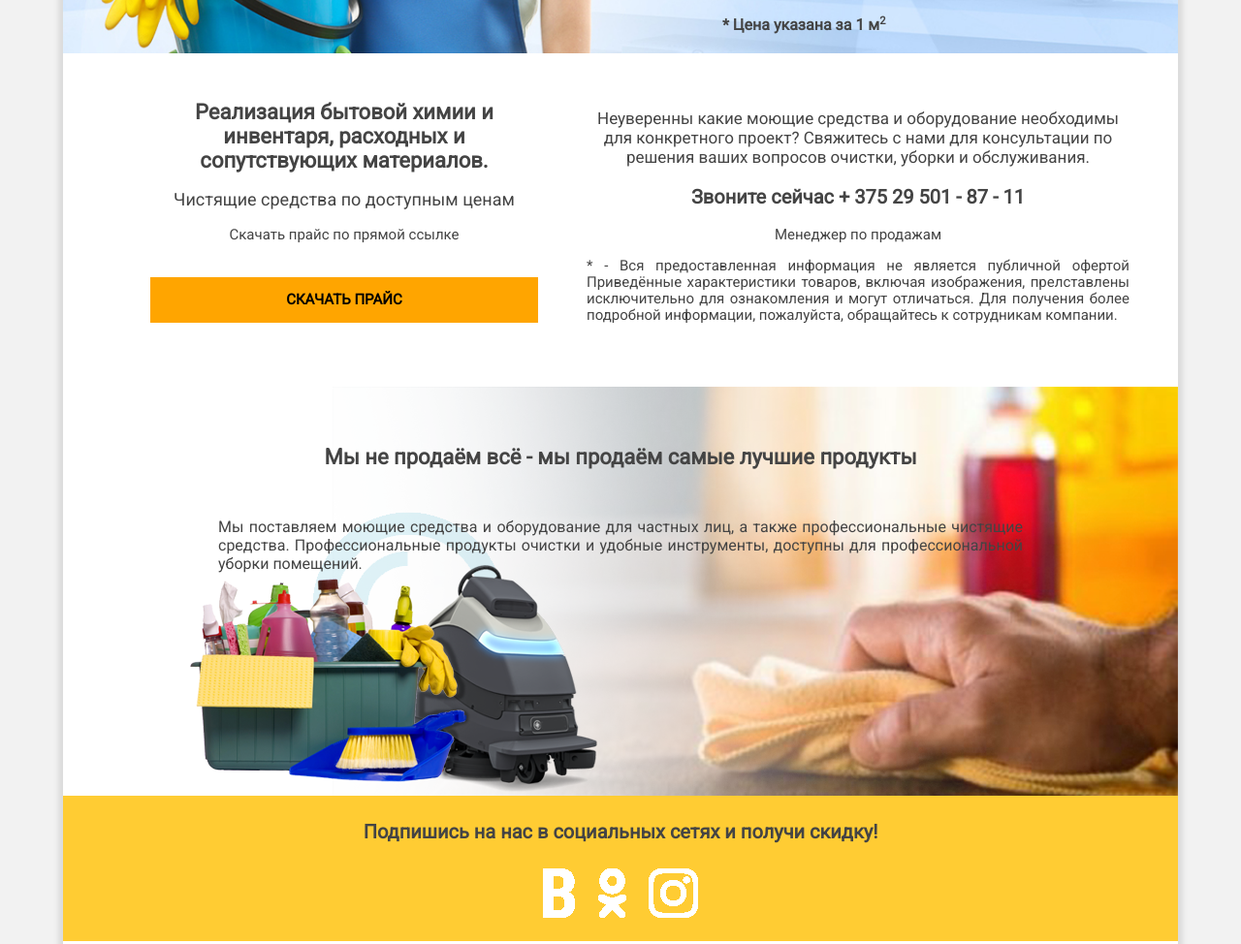
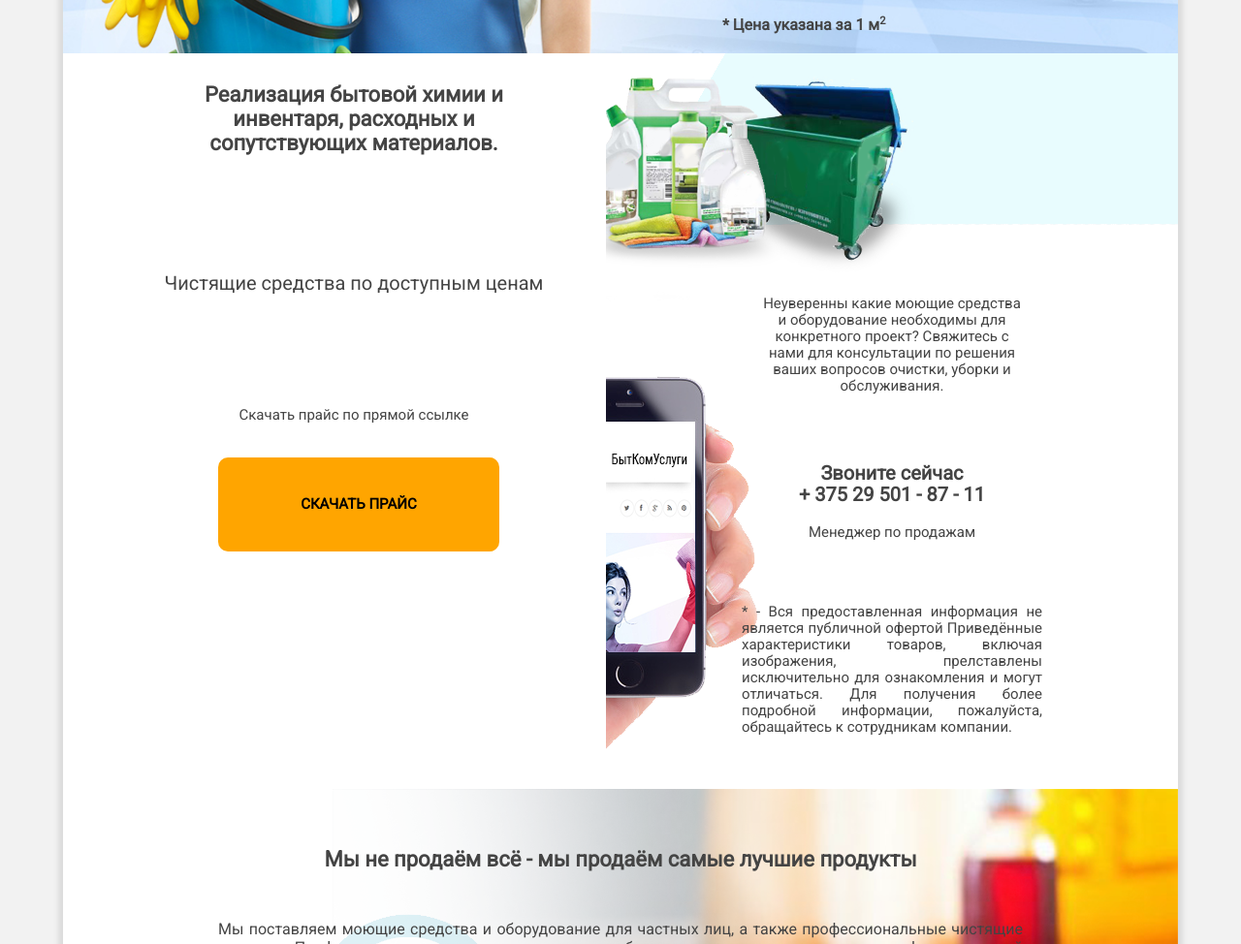
Before and after one commit to GlebHihoho/cleaning.company, a website: page docs/index.html in a window 1280 px wide. Shown: the part 1734-2708 px from the top of the page at 97% size. Drawn offline with nearby package versions, Linux system fonts and the light colour scheme; files that its build step writes are made by us from their sources; grey boxes are pictures that could not be loaded.

Commit message:
img for price

```diff
--- a/docs/css/style.css
+++ b/docs/css/style.css
@@ -306,15 +306,17 @@ a img {
 @media (min-width: 1200px) {
     .other__header {
         display: flex;
-        padding-top: 30px;
-        padding-left: 40px;
         margin-bottom: 40px
     }
 }
 .other__price {}
 @media (min-width: 1200px) {
     .other__price {
-        margin-left: 50px
+        margin-left: 100px;
+        margin-right: 60px;
+        display: flex;
+        flex-direction: column;
+        justify-content: flex-start
     }
 }
 .other__h2-price {
@@ -324,6 +326,8 @@ a img {
 }
 @media (min-width: 1200px) {
     .other__h2-price {
+        margin-top: 30px;
+        margin-bottom: 100px;
         width: 400px;
         font-size: 22px;
         line-height: 25px
@@ -347,8 +351,9 @@ a img {
 }
 @media (min-width: 1200px) {
     .other__slogan {
-        font-size: 18px;
-        line-height: 20px
+        margin-bottom: 100px;
+        font-size: 20px;
+        line-height: 25px
     }
 }
 .other__btn-text {
@@ -376,12 +381,25 @@ a img {
 @media (min-width: 1200px) {
     .other__link {
         display: block;
-        margin-top: 35px
+        width: 250px;
+        margin-top: 35px;
+        margin-left: 60px;
+        padding-top: 40px;
+        padding-bottom: 40px;
+        border-radius: 10px
     }
 }
 .other__contact {
     text-align: center;
     padding: 10px
+}
+@media (min-width: 1200px) {
+    .other__contact {
+        padding: 0;
+        background: url('../img/other-contant.png') top right,
+      url('../img/other-tel.png') bottom left;
+        background-repeat: no-repeat
+    }
 }
 .other__contact-text {}
 @media (min-width: 768px) {
@@ -390,6 +408,17 @@ a img {
         line-height: 20px;
         padding-left: 40px;
         padding-right: 40px
+    }
+}
+@media (min-width: 1200px) {
+    .other__contact-text {
+        padding-top: 250px;
+        padding-left: 160px;
+        padding-right: 160px;
+        padding-bottom: 50px;
+        margin: 0px;
+        font-size: 15px;
+        line-height: 17px
     }
 }
 .other__contact-slogan {
@@ -407,6 +436,13 @@ a img {
         padding-left: 40px;
         padding-right: 40px;
         text-align: justify
+    }
+}
+@media (min-width: 1200px) {
+    .other__contact-footer {
+        padding-left: 140px;
+        padding-right: 140px;
+        padding-top: 50px
     }
 }
 .other__footer {
--- a/docs/index.html
+++ b/docs/index.html
@@ -194,7 +194,7 @@
           </p>
 
           <p class="other__contact-slogan">
-            Звоните сейчас
+            Звоните сейчас <br>
             + 375 29 501 - 87 - 11
           </p>
           <span class="onter__contact-span">Менеджер по продажам</span>
--- a/postcss/blocks/other-information.css
+++ b/postcss/blocks/other-information.css
@@ -5,15 +5,19 @@
 
   @media (min-width: 1200px) {
     display: flex;
-    padding-top: 30px;
-    padding-left: 40px;
+
     margin-bottom: 40px;
   }
 }
 
 .other__price {
   @media (min-width: 1200px) {
-    margin-left: 50px;
+    margin-left: 100px;
+    margin-right: 60px;
+
+    display: flex;
+    flex-direction: column;
+    justify-content: flex-start;
   }
 }
 
@@ -23,6 +27,8 @@
   text-align: center;
 
   @media (min-width: 1200px) {
+    margin-top: 30px;
+    margin-bottom: 100px;
     width: 400px;
     font-size: 22px;
     line-height: 25px;
@@ -46,8 +52,9 @@
   text-align: center;
 
   @media (min-width: 1200px) {
-    font-size: 18px;
-    line-height: 20px;
+    margin-bottom: 100px;
+    font-size: 20px;
+    line-height: 25px;
   }
 }
 
@@ -79,14 +86,30 @@
 
   @media (min-width: 1200px) {
     display: block;
+    width: 250px;
     margin-top: 35px;
+    margin-left: 60px;
+
+    padding-top: 40px;
+    padding-bottom: 40px;
+    border-radius: 10px;
   }
 }
 
 .other__contact {
   text-align: center;
   padding: 10px;
+
+  @media (min-width: 1200px) {
+    padding: 0;
+
+    background:
+      url('../img/other-contant.png') top right,
+      url('../img/other-tel.png') bottom left;
+    background-repeat: no-repeat;
+  }
 }
+
 
 .other__contact-text {
   @media (min-width: 768px) {
@@ -94,6 +117,17 @@
     line-height: 20px;
     padding-left: 40px;
     padding-right: 40px;
+  }
+
+  @media (min-width: 1200px) {
+    padding-top: 250px;
+    padding-left: 160px;
+    padding-right: 160px;
+    padding-bottom: 50px;
+    margin: 0px;
+
+    font-size: 15px;
+    line-height: 17px;
   }
 }
 
@@ -111,6 +145,12 @@
     padding-left: 40px;
     padding-right: 40px;
     text-align: justify;
+  }
+
+  @media (min-width: 1200px) {
+    padding-left: 140px;
+    padding-right: 140px;
+    padding-top: 50px;
   }
 }
 
```
Also changed, not shown: index.html (+1 -1 lines), docs/css/style.min.css, docs/img/other-contant.png (added), docs/img/other-tel.png (added).
